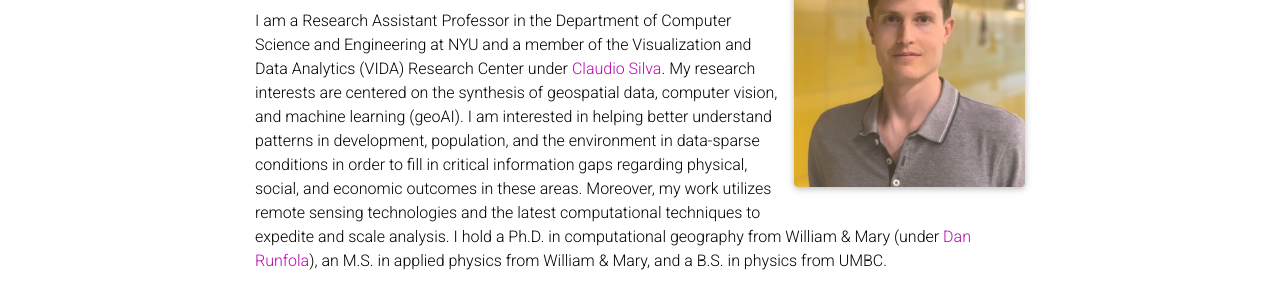
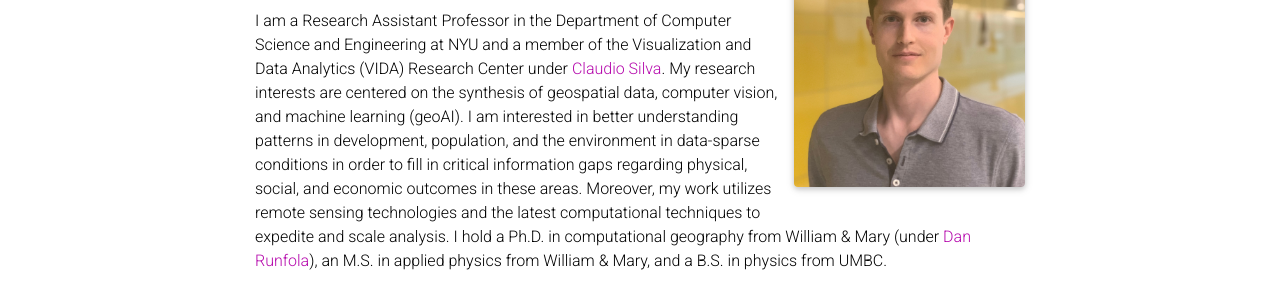
Before and after one commit to EMBrewer/EMBRewer.github.io, a Jekyll site: the page built from _pages/about.md, in a window 1280 px wide and 900 px high. Shown: the part 278-578 px from the top of the window. Built offline with Jekyll 4.4.1, drawn with Linux system fonts in a browser that asks for light colours; full-size pictures stand in for the smaller copies a plugin makes; comment, search, counter and statistics services are not loaded; a style sheet for code colours, icons or effects is not loaded.

Commit message:
Update about.md

```diff
--- a/_pages/about.md
+++ b/_pages/about.md
@@ -19,7 +19,7 @@
 [LinkedIn](https://www.linkedin.com/in/ethanbrewer/)
 &nbsp;
 ## Bio
-I am a Research Assistant Professor in the Department of Computer Science and Engineering at NYU and a member of the Visualization and Data Analytics (VIDA) Research Center under <a href='https://engineering.nyu.edu/faculty/claudio-silva'>Claudio Silva</a>. My research interests are centered on the synthesis of geospatial data, computer vision, and machine learning (geoAI). I am interested in helping better understand patterns in development, population, and the environment in data-sparse conditions in order to fill in critical information gaps regarding physical, social, and economic outcomes in these areas. Moreover, my work utilizes remote sensing technologies and the latest computational techniques to expedite and scale analysis. I hold a Ph.D. in computational geography from William & Mary (under <a href='https://www.wm.edu/as/appliedscience/people/runfola_d.php'>Dan Runfola</a>), an M.S. in applied physics from William & Mary, and a B.S. in physics from UMBC.
+I am a Research Assistant Professor in the Department of Computer Science and Engineering at NYU and a member of the Visualization and Data Analytics (VIDA) Research Center under <a href='https://engineering.nyu.edu/faculty/claudio-silva'>Claudio Silva</a>. My research interests are centered on the synthesis of geospatial data, computer vision, and machine learning (geoAI). I am interested in better understanding patterns in development, population, and the environment in data-sparse conditions in order to fill in critical information gaps regarding physical, social, and economic outcomes in these areas. Moreover, my work utilizes remote sensing technologies and the latest computational techniques to expedite and scale analysis. I hold a Ph.D. in computational geography from William & Mary (under <a href='https://www.wm.edu/as/appliedscience/people/runfola_d.php'>Dan Runfola</a>), an M.S. in applied physics from William & Mary, and a B.S. in physics from UMBC.
 
 &nbsp;
 ## Research Work
```
